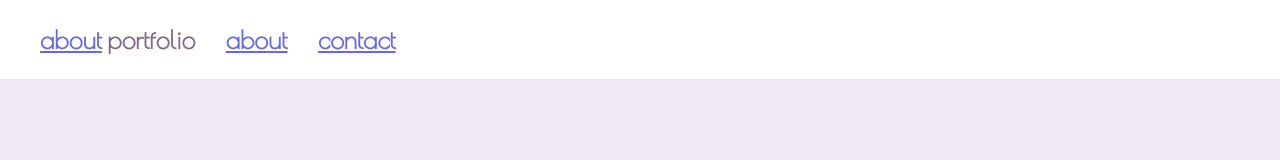
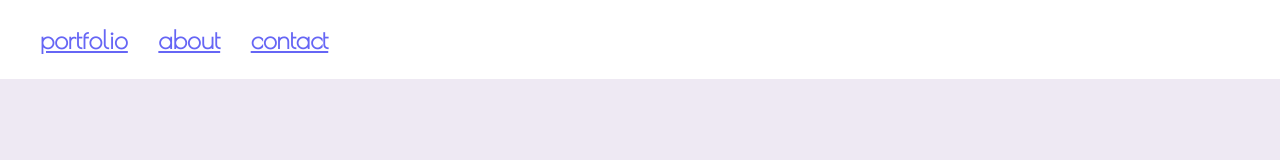
Before and after one commit to karinamk/karinakocemba, a plain HTML site: page index.html in a window 1280 px wide. Drawn offline with nearby package versions, Linux system fonts and the light colour scheme.

Commit message:
Update index.html

```diff
--- a/index.html
+++ b/index.html
@@ -15,8 +15,8 @@
 	<ol>
 
 		<li>
-		<a href=porfolio.html>about</a>
-			portfolio</li>
+		<a href=porfolio.html>portfolio</a>
+			</li>
 
 		<li>
 			<a href=about.html>about</a>
```
